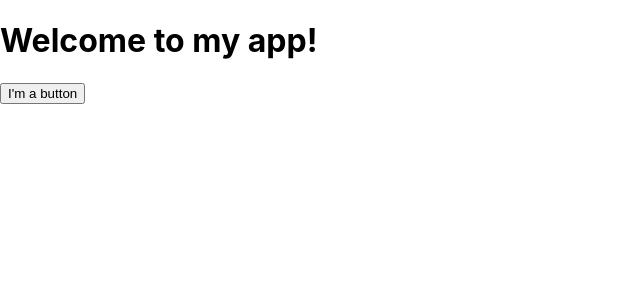
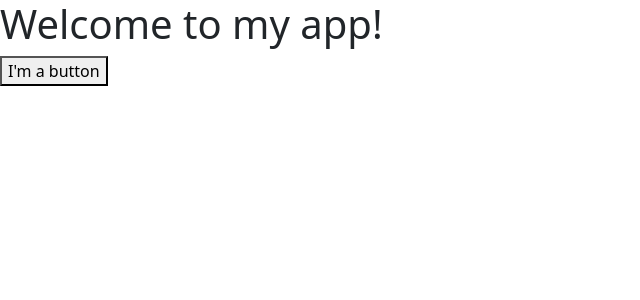
Before and after one commit to kenhowardpdx/bank, a React app in the folder apps/client/: page / in a window 1280 px wide. Shown: the top 300 px of the page, without its empty margins (0-640 px from the left). Built offline with nearby package versions, Linux system fonts and the light colour scheme.

Commit message:
refactor: add bootstrap

```diff
--- a/apps/client/src/index.tsx
+++ b/apps/client/src/index.tsx
@@ -1,6 +1,10 @@
 import ReactDOM from "react-dom/client";
 
-import "./style.css";
+import "./style.scss";
+
+// @ts-expect-error importing all of bootstrap js files
+// eslint-disable-next-line @typescript-eslint/no-unused-vars
+import bootstrap from "bootstrap";
 
 import App from "./App";
 
--- a/apps/client/src/style.css
+++ /dev/null
@@ -1,11 +0,0 @@
-body {
-    margin: 0;
-    font-family: -apple-system, BlinkMacSystemFont, 'Segoe UI', 'Roboto', 'Oxygen', 'Ubuntu',
-      'Cantarell', 'Fira Sans', 'Droid Sans', 'Helvetica Neue', sans-serif;
-    -webkit-font-smoothing: antialiased;
-    -moz-osx-font-smoothing: grayscale;
-  }
-
-  code {
-    font-family: source-code-pro, Menlo, Monaco, Consolas, 'Courier New', monospace;
-  }
--- /dev/null
+++ b/apps/client/src/style.scss
@@ -0,0 +1,2 @@
+// Import all of Bootstrap's CSS
+@import "bootstrap/scss/bootstrap";
--- a/apps/client/webpack.config.js
+++ b/apps/client/webpack.config.js
@@ -1,6 +1,7 @@
 /* eslint-disable no-undef */
 /* eslint-disable @typescript-eslint/no-var-requires */
 const path = require("path");
+const autoprefixer = require("autoprefixer");
 const HtmlWebpackPlugin = require("html-webpack-plugin");
 
 module.exports = {
@@ -19,8 +20,30 @@ module.exports = {
         exclude: /node_modules/,
       },
       {
-        test: /\.css$/i,
-        use: ["style-loader", "css-loader"],
+        test: /\.(scss)$/,
+        use: [
+          {
+            // Adds CSS to the DOM by injecting a `<style>` tag
+            loader: "style-loader",
+          },
+          {
+            // Interprets `@import` and `url()` like `import/require()` and will resolve them
+            loader: "css-loader",
+          },
+          {
+            // Loader for webpack to process CSS with PostCSS
+            loader: "postcss-loader",
+            options: {
+              postcssOptions: {
+                plugins: [autoprefixer],
+              },
+            },
+          },
+          {
+            // Loads a SASS/SCSS file and compiles it to CSS
+            loader: "sass-loader",
+          },
+        ],
       },
     ],
   },
```
